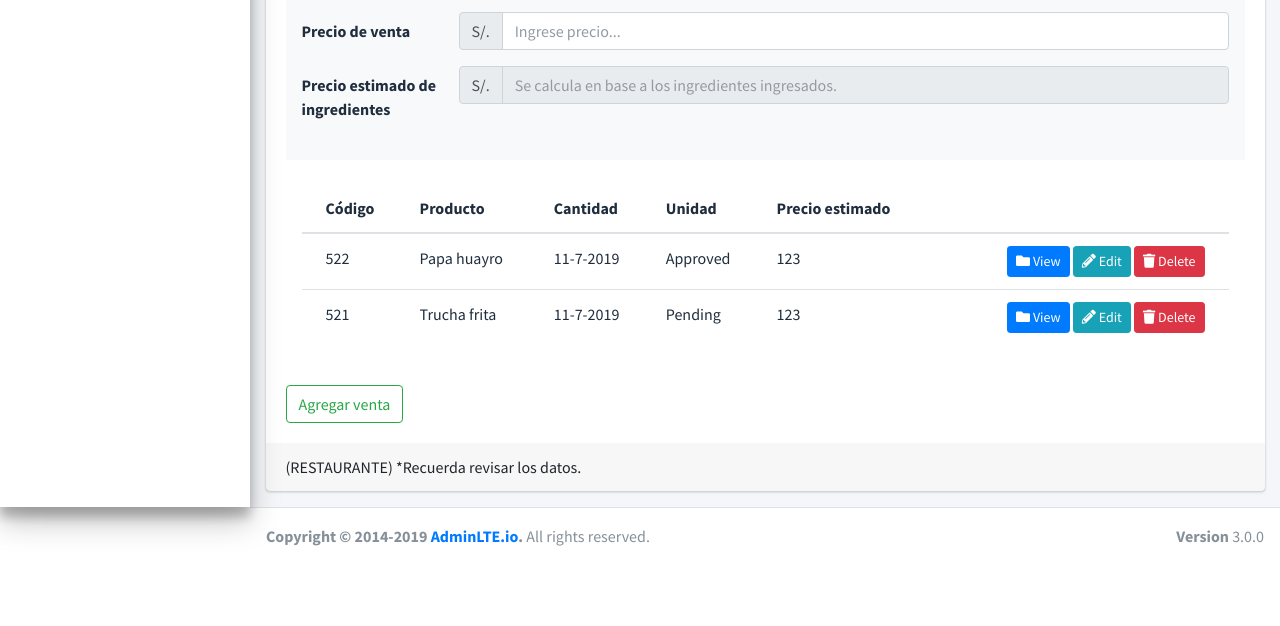
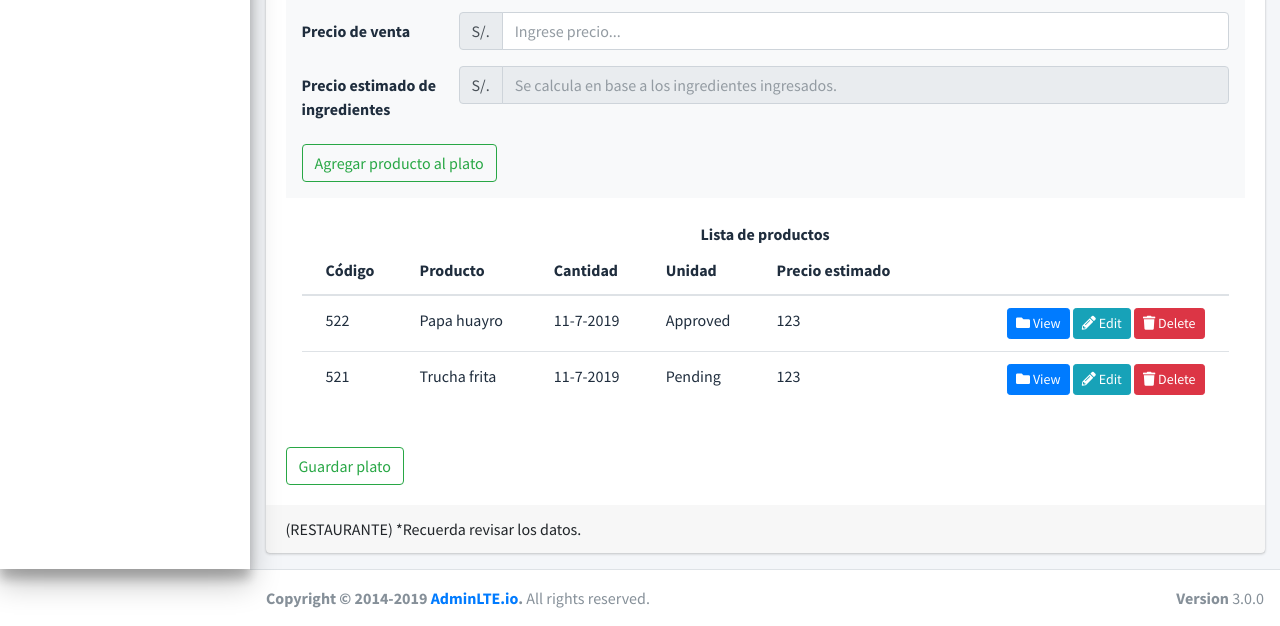
Before and after one commit to AbelardoDV/django_eica, a Django app: template eica/templates/agregar_plato.html in a window 1280 px wide. Shown: the part 276-902 px from the top of the page. Before the commit the page ends 822 px from the top, so only its background shows below. Run offline with Django 3.2, Linux system fonts and the light colour scheme; the template is opened without the code that fills it, so the values that code supplies are empty; some libraries are stand-ins or nearby versions.

Commit message:
Auto stash before merge of "master" and "origin/master"

```diff
--- a/eica/templates/agregar_plato.html
+++ b/eica/templates/agregar_plato.html
@@ -94,16 +94,23 @@
                                             <input type="text" class="form-control"
                                                 placeholder="Se calcula en base a los ingredientes ingresados."
                                                 disabled>
-                                        </div>
+
                                         </div>
                                     </div>
 
                                 </div>
+                                <button type="submit" class="btn btn-outline-success">Agregar producto al plato</button>
+                            </div>
 
+                        </form>
                         <!-- Grupo 2 formulario -->
 
                         <div class="p-3 mb-2 bg-white text-dark">
 
+                            <!-- Título de la tabla -->
+                            <div class="text-center">
+                                <strong>Lista de productos</strong>
+                            </div>
                             <!-- Tabla ingresar ingredientes -->
                             <div class="form-group">
                                 <div class="card-body table-responsive p-0">
@@ -174,10 +181,9 @@
                                 </div>
                             </div>
                         </div>
-                            <button type="submit" class="btn btn-outline-success">Agregar venta</button>
+                        <button type="submit" class="btn btn-outline-success">Guardar plato</button>
 
 
-                        </form>
                     </div>
                     <!-- /.card-body -->
                     <div class="card-footer">
```
Lines whose indentation alone changed are shown as unchanged.
